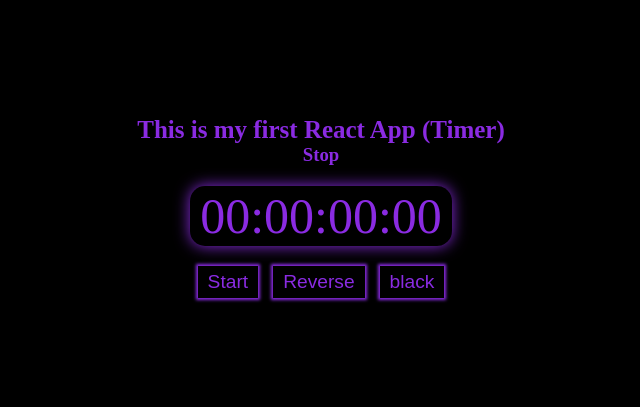
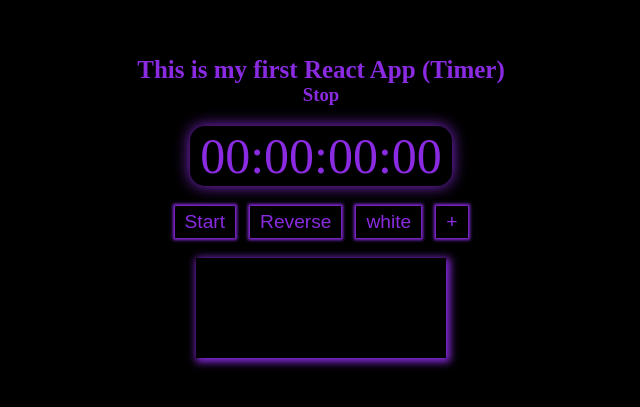
Before and after one commit to amirmmd1386/timer, a React (Create React App) app: page / in a window 1280 px wide. Shown: the part 193-600 px from the top of the page, without its empty margins (319-959 px from the left). Built offline with nearby package versions, Linux system fonts and the light colour scheme.

Commit message:
add insertBox

```diff
--- a/src/App.js
+++ b/src/App.js
@@ -21,14 +21,19 @@
 let App = () => {
   const [them, setThem] = useState(true);
   const [titleMain, setTitle] = useState('This is my first React App (Timer)');
-  const islightFun = ()=>{
+  const [times, setTimes] = useState([]);
+  const islightFun = () => {
     setThem(!them);
   }
   return (
-    <div className='main' style={{background: them ? 'black' : 'white'}}>
-        <Msg title={titleMain} />
-        <Timer themColor={them} islightFun={islightFun}/>
+    <div className='main' style={{ background: them ? 'black' : 'white' }}>
+      <Msg title={titleMain} />
+      <Timer
+        times={times}
+        setTimes ={setTimes}
+        themColor={them}
+        islightFun={islightFun} />
     </div>
-        )
+  )
 }
 export default App;
--- a/src/index.css
+++ b/src/index.css
@@ -74,3 +74,24 @@
 input {
   align-self: self-start;
 }
+.timeSave{
+  box-shadow: 2px 2px 8px 2px blueviolet;
+  margin-top: 20px;
+  font-size: 30px;
+  height: 100px;
+  width: 250px;
+  overflow-y: scroll;
+
+}
+.timeSave::-webkit-scrollbar{
+  width: 15px;
+}
+.timeSave::-webkit-scrollbar-track{
+  background-color: transparent;
+}
+.timeSave::-webkit-scrollbar-thumb{
+  background-color: blueviolet;
+}
+hr{
+  border: 1px solid blueviolet;
+}
--- a/src/index.js
+++ b/src/index.js
@@ -1,7 +1,7 @@
 import React from 'react';
-import ReactDOM from 'react-dom';
+import ReactDOM, { createRoot } from 'react-dom/client';
 import './index.css';
 import App from './App';
 
 const container = document.getElementById('root');
-ReactDOM.render(<App />, container);
+createRoot(container).render(<App />)
--- /dev/null
+++ b/src/saveTimes.jsx
@@ -0,0 +1,9 @@
+import React, { useState } from 'react';
+import ReactDOM, { render } from 'react-dom';
+import Times from './times';
+let SaveTimes = (props) => {
+    return (
+        <div className='timeSave'>{props.children.map((c) => (<Times key={Math.random()}>{c}</Times>))}</div>
+    )
+}
+export default SaveTimes;
--- a/src/timer.js
+++ b/src/timer.js
@@ -1,5 +1,6 @@
 import React from 'react';
 import ReactDOM from 'react-dom';
+import SaveTimes from './saveTimes';
 let interval;
 let pose = 'Stop'
 let poseButton = false
@@ -15,9 +16,7 @@
         poseButton = false
         pose = 'Stop'
     }
-    clearTime = () => {
 
-    }
     StartStop = () => {
         poseButton = !poseButton
         if (poseButton) {
@@ -32,6 +31,16 @@
             pose = 'Stop'
         }
     }
+
+    SendTimes = ()=>{
+        let h = this.state.hour.toString().padStart(2, '0')
+        let m = this.state.min.toString().padStart(2, '0')
+        let s = this.state.sec.toString().padStart(2, '0')
+        let mi = this.state.milli.toString().padStart(2, '0')
+        let newTime =`${h}:${m}:${s}:${mi}`;
+        this.props.setTimes([...this.props.times , newTime])
+    }
+
     componentDidUpdate() {
         if (this.state.milli === 100) {
             this.setState({ sec: this.state.sec + 1, milli: 0 })
@@ -55,8 +64,10 @@
                 <div className='buttonDiv'>
                     <button onClick={this.StartStop} >{pose == 'Stop'?'Start':'Stop'}</button>
                     <button onClick={this.resetTime} >Reverse</button>
-                    <button onClick={this.props.islightFun}>{this.props.themColor ? 'black' : 'white'}</button>
+                    <button onClick={this.props.islightFun}>{this.props.themColor ? 'white' : 'black'}</button>
+                    <button onClick={this.SendTimes}>+</button>
                 </div>
+                <SaveTimes>{this.props.times}</SaveTimes>
             </>
         )
     }
--- /dev/null
+++ b/src/times.jsx
@@ -0,0 +1,11 @@
+import React, { useState } from 'react';
+import ReactDOM, { render } from 'react-dom';
+const Times = (props)=>{
+    return(
+        <>
+        <div>{props.children}</div>
+        <hr/>
+        </>
+    )
+}
+export default Times;
```
